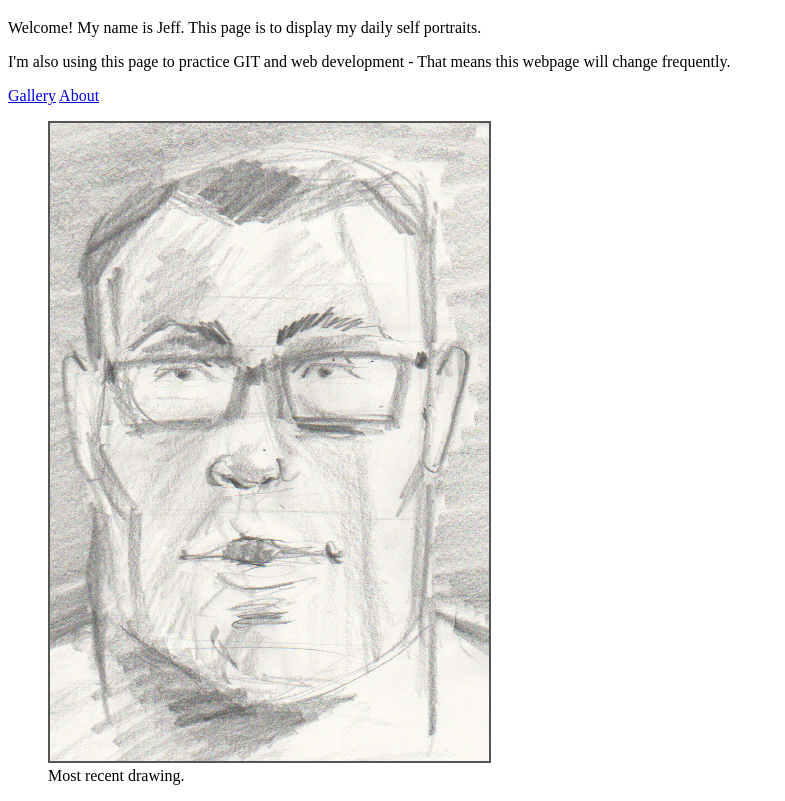
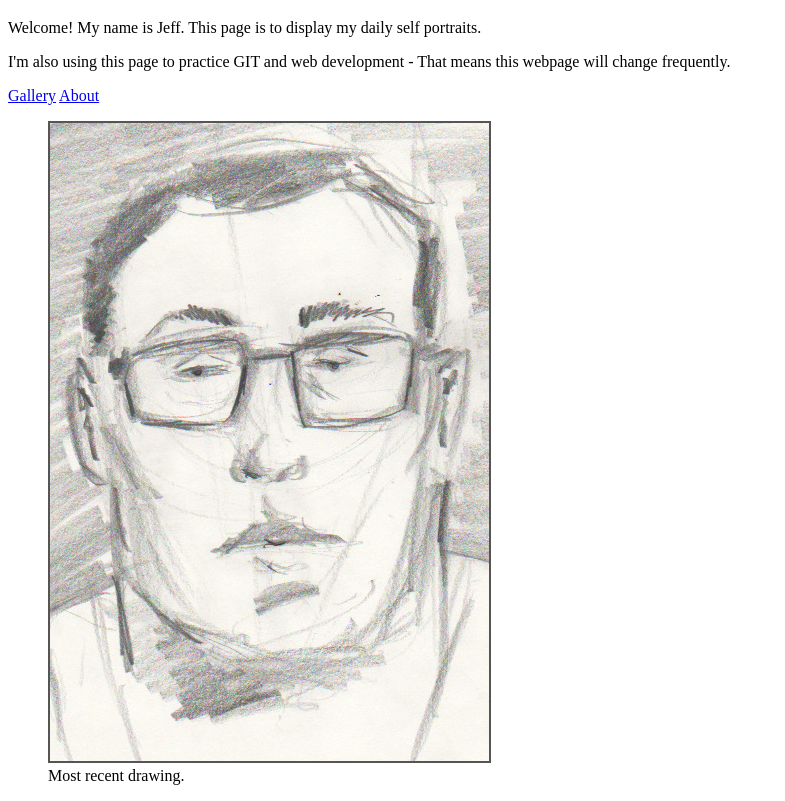
Before and after one commit to jabessette40/portraits-2022, a plain HTML site: page index.html in a window 1280 px wide. Shown: the part 61-862 px from the top of the page, without its empty margins (0-785 px from the left). Drawn offline with Linux system fonts and the light colour scheme; a script that the page names is missing.

Commit message:
Add day31.jpeg.

```diff
--- a/index.html
+++ b/index.html
@@ -16,7 +16,7 @@
           <a href='about.html'>About</a>
       <div>
       <figure>
-          <img id="current" src='day30.jpeg' alt='day30'>
+          <img id="current" src='day31.jpeg' alt='day31'>
           <figcaption>Most recent drawing.</figcaption>
       </figure>
 
```
Also changed, not shown: gallery.html (+2 -1 lines), day31.jpeg (added), 1 other file.
